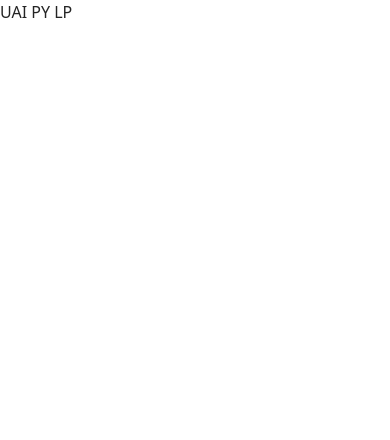
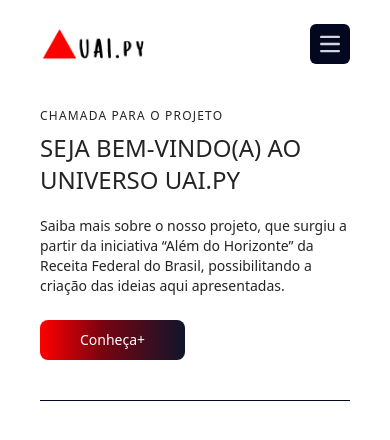
Before and after one commit to uaipy/uaipy-landingPage, a React (Vite) app: page / in a window 390 px wide. Shown: the top 440 px of the page. Built offline with nearby package versions, Linux system fonts and the light colour scheme.

Commit message:
Feat/Uai py hero section (#2)
* refact: added new button variant, new color variable and font-family

* chore: installed flowbite

* chore: added Talwind config file to change font and include flowbite plugin

* feat: hero section component

```diff
--- a/index.html
+++ b/index.html
@@ -4,7 +4,8 @@
     <meta charset="UTF-8" />
     <link rel="icon" type="image/svg+xml" href="/mg.svg" />
     <meta name="viewport" content="width=device-width, initial-scale=1.0" />
-    <title>UAI.Py</title>
+    <link href="https://fonts.googleapis.com/css2?family=Inter:wght@400;700&display=swap" rel="stylesheet">
+    <title>UAI.py</title>
   </head>
   <body>
     <div id="root"></div>
--- a/package.json
+++ b/package.json
@@ -15,11 +15,11 @@
     "axios": "^1.8.3",
     "class-variance-authority": "^0.7.1",
     "clsx": "^2.1.1",
+    "flowbite": "^3.1.2",
     "lucide-react": "^0.482.0",
     "react": "^19.0.0",
     "react-dom": "^19.0.0",
     "tailwind-merge": "^3.0.2",
-    "tailwindcss": "^4.0.14",
     "tailwindcss-animate": "^1.0.7"
   },
   "devDependencies": {
@@ -28,12 +28,15 @@
     "@types/react": "^19.0.10",
     "@types/react-dom": "^19.0.4",
     "@vitejs/plugin-react-swc": "^3.8.0",
+    "autoprefixer": "^10.4.21",
     "eslint": "^9.21.0",
     "eslint-config-prettier": "^10.1.1",
     "eslint-plugin-prettier": "^5.2.3",
     "eslint-plugin-react-hooks": "^5.2.0",
     "eslint-plugin-react-refresh": "^0.4.19",
     "globals": "^15.15.0",
+    "postcss": "^8.5.3",
+    "tailwindcss": "^4.1.4",
     "typescript": "~5.7.2",
     "typescript-eslint": "^8.24.1",
     "vite": "^6.2.0"
--- a/src/App.tsx
+++ b/src/App.tsx
@@ -1,9 +1,12 @@
 import { ThemeProvider } from "@/contexts";
+import { Features } from "./components/sections/Features";
+import { Hero } from "./components/sections/Hero";
 
 function App() {
     return (
         <ThemeProvider>
-      <h1>UAI PY LP</h1>
+          <Hero />
+          {/* <Features /> */}
         </ThemeProvider>
     );
 }
--- /dev/null
+++ b/src/components/sections/Hero/index.tsx
@@ -0,0 +1,48 @@
+import logo from '@/assets/logo.png'
+import { Button } from '@/components/ui/button'
+import 'flowbite'
+
+export const Hero = () => {
+    return (
+        <section className="px-10 md:px-15 lg:px-20 xl:px-35">
+            <nav className="bg-white dark:bg-gray-900">
+                <div className="flex flex-wrap items-center justify-between mx-auto py-6">
+                    <a href="#" className="flex items-center space-x-3 rtl:space-x-reverse">
+                        <img src={logo} className="max-w-28" alt="UAI.py Logo" />
+                    </a>
+                    <button data-collapse-toggle="navbar-default" type="button" className="inline-flex items-center p-2 w-10 h-10 justify-center text-sm text-gray-300 rounded-sm bg-uaipy-primary md:hidden hover:bg-gray-100 hover:text-uaipy-primary hover:border hover:border-uaipy-primary md:transition duration-200 cursor-pointer focus:outline-none focus:ring-2 dark:text-gray-400 dark:hover:bg-gray-700 dark:focus:ring-gray-600" aria-controls="navbar-default" aria-expanded="false">
+                        <span className="sr-only">Open main menu</span>
+                        <svg className="w-5 h-5" aria-hidden="true" xmlns="http://www.w3.org/2000/svg" fill="none" viewBox="0 0 17 14">
+                            <path stroke="currentColor" stroke-linecap="round" stroke-linejoin="round" stroke-width="2" d="M1 1h15M1 7h15M1 13h15" />
+                        </svg>
+                    </button>
+                    <div className="hidden w-full md:block md:w-auto" id="navbar-default">
+                        <ul className="font-normal flex flex-col p-4 md:p-0 mt-4 border-gray-100 rounded-lg bg-gray-50 md:flex-row md:space-x-8 rtl:space-x-reverse md:mt-0 md:border-0 md:bg-white dark:bg-gray-800 md:dark:bg-gray-900 dark:border-gray-700">
+                            <li>
+                                <a href="#" className="block py-2 px-3 text-uaipy-primary md:border-b-2 md:border-transparent md:hover:border-uaipy-primary md:transition duration-200 md:p-0 dark:text-white md:dark:text-blue-500" aria-current="page">Sobre o projeto</a>
+                            </li>
+                            <li>
+                                <a href="#" className="block py-2 px-3 text-uaipy-primary md:border-b-2 md:border-transparent md:hover:border-uaipy-primary md:transition duration-200 md:p-0 dark:text-white md:dark:hover:text-blue-500 dark:hover:bg-gray-700 dark:hover:text-white md:dark:hover:bg-transparent">Acesse o repositório</a>
+                            </li>
+                            <li>
+                                <a href="#" className="block py-2 px-3 text-uaipy-primary md:hover:bg-transparent
+                                md:border-b-2 md:border-transparent md:hover:border-uaipy-primary md:duration-200 md:p-0 dark:text-white md:dark:hover:text-blue-500 dark:hover:bg-gray-700 dark:hover:text-white md:dark:hover:bg-transparent">Contato</a>
+                            </li>
+                        </ul>
+                    </div>
+                </div>
+            </nav>
+            <div className="mt-5 border-b-1 border-uaipy-primary pb-10 md:flex md:justify-between items-center md:mt-10 lg:border-b-2">
+                <div className="md:max-w-[490px] md:mr-10 lg:max-w-[600px] xl:mr-15">
+                    <div className="flex flex-col-reverse">
+                        <h1 className="text-2xl uppercase mb-5 md:text-3xl md:pr-7 lg:pr-0 lg:text-5xl">Seja bem-vindo(a) ao universo UAI.py</h1>
+                        <h2 className="uppercase text-xs tracking-widest mb-2">Chamada para o projeto</h2>
+                    </div>
+                    <p className="text-sm mb-2">Saiba mais sobre o nosso projeto, que surgiu a partir da iniciativa “Além do Horizonte” da Receita Federal do Brasil, possibilitando a criação das ideias aqui apresentadas.</p>
+                    <Button variant="gradient" size="lg" className="mt-4 cursor-pointer w- ">Conheça+</Button>
+                </div>
+                <img src="https://img.freepik.com/fotos-gratis/representacao-da-experiencia-do-utilizador-e-design-da-interface_23-2150169850.jpg?t=st=1745067658~exp=1745071258~hmac=e1f766fcc3383de1af6425d43c5ac73c9d46c9889b38542f2bdd3d815884c285&w=1060" alt="" className="hidden md:block md:w-80 md:h-80 md:rounded-full md:object-cover lg:w-90 lg:h-90 xl:w-110 xl:h-110"/>
+            </div>
+        </section>
+    )
+}
--- a/src/components/ui/button.tsx
+++ b/src/components/ui/button.tsx
@@ -17,15 +17,14 @@
                     "border bg-background shadow-xs hover:bg-accent hover:text-accent-foreground dark:bg-input/30 dark:border-input dark:hover:bg-input/50",
                 secondary:
                     "bg-secondary text-secondary-foreground shadow-xs hover:bg-secondary/80",
-                ghost: "hover:bg-accent hover:text-accent-foreground dark:hover:bg-accent/50",
+                ghost: "text-gray-900 font-bold text-2xl border-b-[3px] border-gray-900 pb-1",
                 link: "text-primary underline-offset-4 hover:underline",
-                gradient:
-                    "bg-gradient-to-r from-red-500 via-red-700 to-gray-900 text-primary-foreground shadow-xs hover:bg-primary/90 dark:text-white",
+                gradient: "bg-[linear-gradient(90deg,_rgba(255,0,0,1)_0%,_rgba(118,4,17,1)_44%,_rgba(3,8,32,0.95)_100%)] text-white rounded-[10px] hover:text-uaipy-primary hover:bg-none hover:border-2 hover:border-uaipy-primary hover:transition duration-200",
             },
             size: {
                 default: "h-9 px-4 py-2 has-[>svg]:px-3",
                 sm: "h-8 rounded-md gap-1.5 px-3 has-[>svg]:px-2.5",
-                lg: "h-10 rounded-md px-6 has-[>svg]:px-4",
+                lg: "h-10 rounded-md px-10 has-[>svg]:px-4",
                 icon: "size-9",
             },
         },
--- a/src/index.css
+++ b/src/index.css
@@ -38,6 +38,7 @@
     --sidebar-border: #EBEBEB;
     --sidebar-ring: #B4B4B4;
     --description: #aaa8a8;
+    --dark-blue: #030820;
   }
 
   .dark {
@@ -112,6 +113,7 @@
   --color-sidebar-border: var(--sidebar-border);
   --color-sidebar-ring: var(--sidebar-ring);
   --color-description: var(--description);
+  --color-uaipy-primary: var(--dark-blue);
 }
 
 @layer base {
@@ -120,5 +122,6 @@
   }
   body {
     @apply bg-background text-foreground;
+    @apply font-sans;
   }
 }
--- /dev/null
+++ b/tailwind.config.js
@@ -0,0 +1,16 @@
+module.exports = {
+    content: [
+        "./src/**/*.{js,jsx,ts,tsx}",
+        "./node_modules/flowbite/**/*.js"
+    ],
+    theme: {
+        extend: {
+            fontFamily: {
+                'sans': ['Inter', 'ui-sans-serif', 'system-ui', 'sans-serif'],
+            }
+        },
+    },
+    plugins: [
+        require('flowbite/plugin')
+    ],
+};
```
Also changed, not shown: src/assets/logo.png (added), 1 other file (tests, documents, lock files or other folders).
